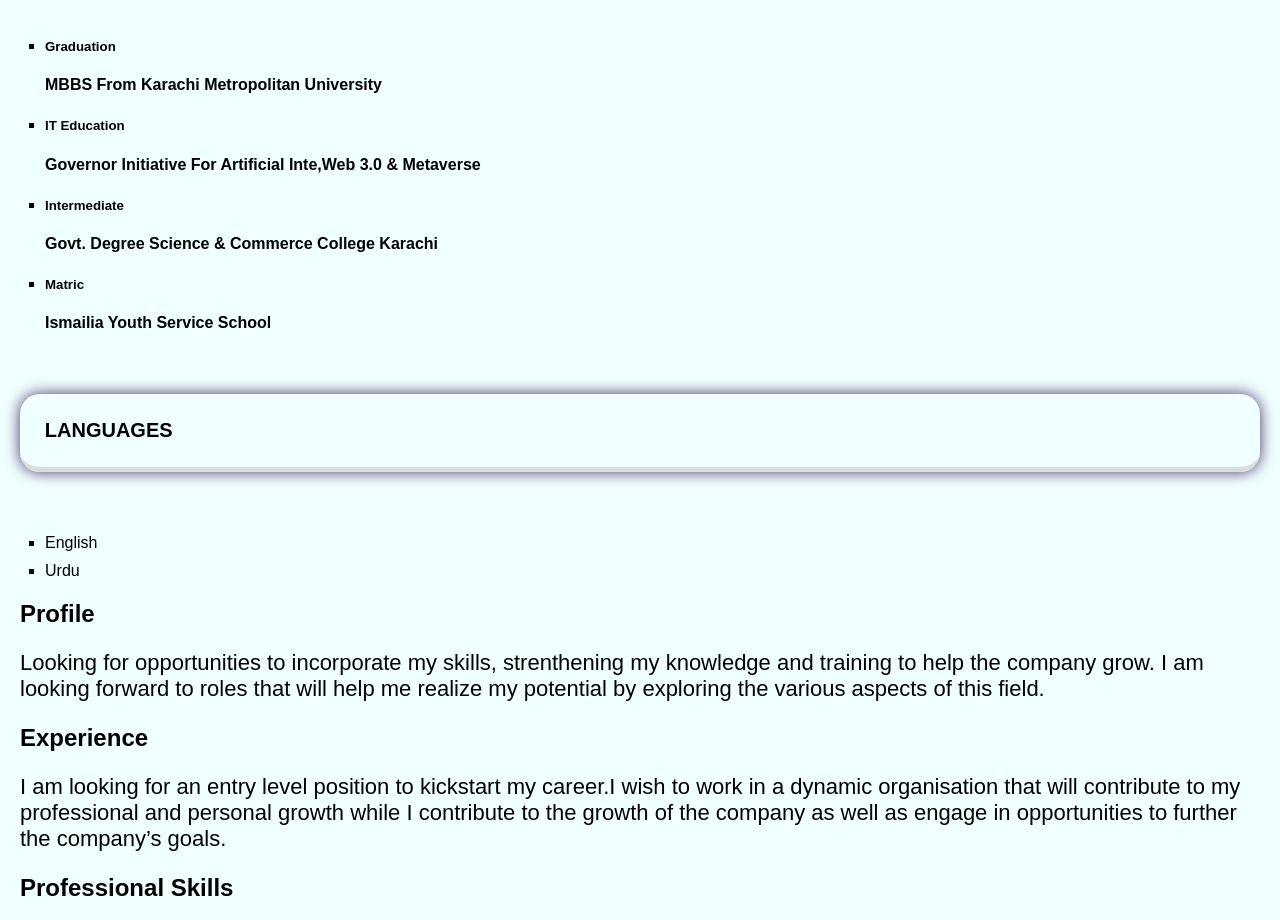
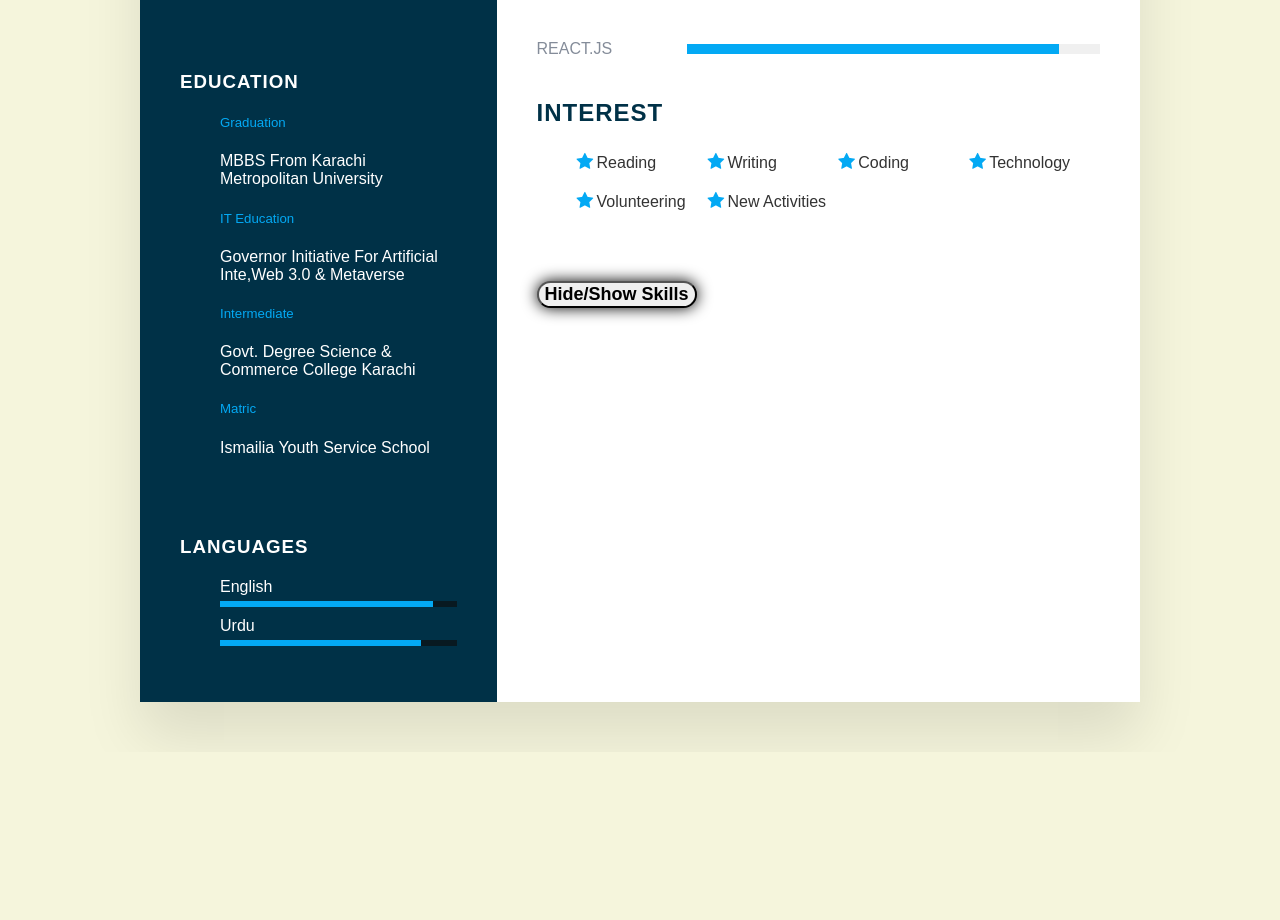
Before and after one commit to MarwahManan/Hackathon-Milestone, a plain HTML site: page Milestone1/index.html in a window 1280 px wide. Shown: the part 746-1666 px from the top of the page. After the commit the page ends 1498 px from the top, so only its background shows below. Drawn offline with Linux system fonts and the light colour scheme.

Commit message:
Update style.css

```diff
--- a/Milestone1/style.css
+++ b/Milestone1/style.css
@@ -1,110 +1,286 @@
-body{
-    font-family: Arial, Helvetica, sans-serif;
-    background-color: azure;
+body {
+    background: lightblue;
+    display: flex;
+    justify-content: center;
+    align-items: center;
+    min-height: 100vh;
+    font-family: 'Arial', sans-serif;
+    background-color:beige;
     margin: 0;
-    padding: 20px;
+    padding: 0;
+    box-sizing: border-box;
+}
+
+  .container {
+    position: relative;
+    display: flex;
+    background:#fff;
+    width: 100%;
+    margin: 50px;
+    max-width: 1000px;
+    min-height: 1000px;
+    grid-template-columns: 1fr 2fr;
+    display: grid;
+    box-shadow:0 35px 55px rgba(0,0,0,0.1);
 
 }
 
-.resume-container{
-    display: flex;
-    background-color: rgba(12 , 15, 31 , 0.1);
-    width: 80%;
-    margin: 0 auto;
-    border-radius: 20px;
-    box-shadow: 0 0 20px black;
-    box-sizing: border-box;
-}
 
-.section-1{
-    background-color: darkslategray;
-    color:lightgrey;
-    padding: 30px;
-    width: 35%;
-    text-align: center;
-    border-right: 6px solid lightseagreen;
-    box-sizing: border-box;
-}
 
-.profile{
-    width: 65%;
-    height: 35%;
-    margin-top: 10%;
-    margin-bottom: 20px;
-    border-radius: 50%;
-    border: 6px solid lightseagreen;
+/* Left Section Styling */
+.left_Side {
+    position: relative;
+    background-color: #003147;
+    padding: 40px;
 }
 
 
-h1{
-    font-size: 40px;
-    margin: 15px 0;
-    margin-bottom: 35px;
-    text-align: center;
-    color: darkslateblue;
+
+.profileText {
+    position: relative;
+    display: flex;
+    flex-direction: column;
+    align-items: center;
+    padding-bottom: 20px;
+    border-bottom: 1px solid rgba(255,255,255,0.2);
+
 }
 
-h3{
-    font-size: 20px;
-    padding: 2%;
-    margin: 20px 0 10px;
-    color: black;
-    border-radius: 20px;
-    box-shadow: 0 0 15px rgb(72, 47, 107);
-    margin-top: 5%;
-    margin-bottom: 5%;
-    border-bottom: 5px solid gainsboro;
+.profileText .imgBx {
+    position: relative;
+    width: 200px;
+    height: 200px;
+    border-radius: 50%;
+    overflow: hidden;
+
 }
 
-ul{
-    list-style-type: square;
-    padding: 0;
-    margin: 10px 0;
+.profileText .imgBx img {
+    position: absolute;
+    top: 0;
+    left: 0;
+    width: 100%;
+    height: 100%;
+    object-fit: cover;
 }
 
-ul li{
-    margin: 10px 25px;
+.profileText h2 {
+    color: #fff;
+    font-size: 1.5em;
+    margin-top: 20px;
+    text-transform: uppercase;
+    text-align: center;
+    font-weight: 600;
+    line-height: 1.4em;
+}
+.profileText h2 span {
+    font-size: 0.8em;
+    font-weight: 300;
 }
 
-.section-2{
-width: 60%;
-padding: 30px;
-box-sizing: border-box;
+.contactInfo {
+    padding-top: 40px;
 }
 
-p{
-    font-size: 22px;
-    font-family: Arial, Helvetica, sans-serif;
+.title {
+
+    color: #fff;
+    text-transform: uppercase;
+    font-weight: 600;
+    letter-spacing: 1px;
+    margin-bottom: 20px;
+
 }
 
-button{
+.contactInfo ul {
+    position: relative;
+
+}
+
+.contactInfo ul li {
+    position: relative;
+    list-style: none;
+    margin: 10px 0;
+    cursor: pointer;
+}
+
+.contactInfo ul li .icon {
+    display: inline-block;
+    width: 30px;
+    font-size: 18px;
+    color: #03a9f4;
+
+}
+
+.contactInfo ul li span {
+    color: #fff;
+    font-weight: 300;
+}
+
+.contactInfo.education li {
+     margin-bottom: 15px;
+}
+
+.contactInfo.education h5 {
+    color: #03a9f4;
+    font-weight: 500;
+}
+
+.contactInfo.education h4 {
+    color: #fff;
+    font-weight: 500;
+}
+
+.contactInfo.language .percent {
+    position: relative;
+    width: 100%;
+    height: 6px;
+    background: #081921;
+    display: block;
+    margin-top: 5px;
+}
+
+.contactInfo.language .percent div {
+    position: absolute;
+    top: 0;
+    left: 0;
+    height: 100%;
+    background: #03a9f4;
+}
+
+
+/*Right Section Styling */
+.right_Side {
+    position: relative;
+    background: #fff;
+    padding: 40px;
+}
+
+
+.about {
+    margin-bottom: 50px;
+
+}
+
+.about:last-child {
+    margin-bottom: 0;
+}
+
+.title2 {
+    color: #003147;
+    text-transform: uppercase;
+    letter-spacing: 1px;
+    margin-bottom: 10px;
+
+}
+
+p {
+    color: #333;
+
+}
+
+.about.box
+  {
+    display: flex;
+    flex-direction: row;
+    margin: 20px 0;
+  }
+
+  .about.box .text  p {
+    text-transform: uppercase;
+    color: #2a7da2;
+    font-size:  16px;
+  }
+
+  .skills .box {
+    position: relative;
+    width: 100%;
+    display: grid;
+    grid-template-columns: 150px 1fr;
+    justify-content: center;
+    align-items: center;
+
+  }
+
+  .skills .box h4 {
+    text-transform: uppercase;
+    color: #848c99;
+    font-weight: 500;
+  }
+
+  .skills .box .percent {
+    position: relative;
+    width: 100%;
+    height: 10px;
+    background: #f0f0f0;
+  }
+
+  .skills .box .percent div {
+    position: absolute;
+    top: 0;
+    left: 0;
+    height: 100%;
+    background: #03a9f4;
+  }
+
+   .interest ul {
+    display: grid;
+    grid-template-columns: repeat(4,1fr);
+   }
+
+
+  .interest ul li{
+    list-style: none;
+    color: #333;
+    font-weight: 500;
+    margin: 10px 0;
+  }
+
+  .interest ul li .fa {
+    color: #03a9f4;
+    font-size: 18px;
+    width: 20px;
+  }
+
+  button {
     font-family:'Open Sans', 'Helvetica Neue', sans-serif;
+    font-family: Arial, sans-serif;
     border-radius: 20px;
-    box-shadow: 0 0 15px blue;
+    box-shadow: 0 0 15px black;
     cursor: pointer;
     margin-top: 10px;
-    font-size: 20px;
+    font-size: 18px;
 }
 
-button:hover{
-    background-color: blue;
-    color: lightseagreen;
+button:hover {
+    background-color: #73e3ff;
 }
 
-/* Responsive Adjustments*/
-@media screen and (max-width: 768px){
-    .resume-container{
-        flex-direction: column;
+  @media (max-width: 1000px)
+
+  {
+    .container {
+        margin: 10px;
+        grid-template-columns: repeat(1,1fr);
     }
 
-    .section-1{
-        width: 100%;
-        border-right: none;
+    .interest ul {
+        grid-template-columns: repeat(2,1fr)
+      }
+  }
 
-    }
 
-    .section-2{
-       width: 100%;
 
-    }
-}
+
+  @media (max-width: 600px)
+  {
+
+    .interest ul {
+        grid-template-columns: repeat(1,1fr)
+      }
+
+      .skills .box {
+        grid-template-columns: repeat(1, 1fr);
+      }
+
+  }
```
